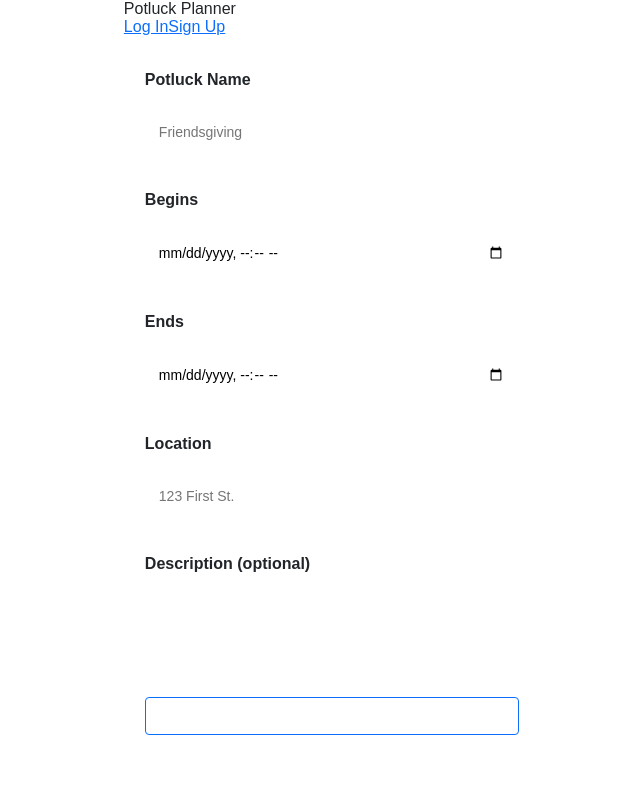
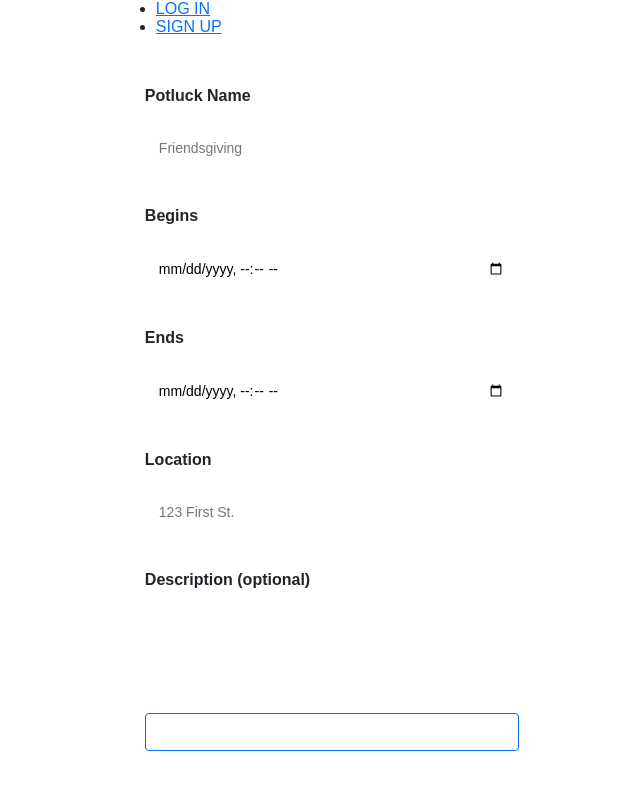
Before and after one commit to jessykim/potluck-planner, a React (Create React App) app: page /potlucks/add in a window 1280 px wide. Shown: the top 790 px of the page, without its empty margins (308-948 px from the left). Built offline with nearby package versions, Linux system fonts and the light colour scheme; no server answers.

Commit message:
change navbar by using NavLink

```diff
--- a/src/components/NavBar/NavBar.jsx
+++ b/src/components/NavBar/NavBar.jsx
@@ -1,27 +1,30 @@
-import { Link } from "react-router-dom";
+import { NavLink } from "react-router-dom"
+import styles from './NavBar.module.css'
 
 const NavBar = ({ user, handleLogout }) => {
+  const publicLinks = (
+    <ul>
+      <li><NavLink to="/login">LOG IN</NavLink></li>
+      <li><NavLink to="/signup">SIGN UP</NavLink></li>
+    </ul>
+  )
+
+  const protectedLinks = (
+    <ul>
+      <li><NavLink to="/logout" onClick={handleLogout}>LOG OUT</NavLink></li>
+      <li><NavLink to="/changePassword" onClick={handleLogout}>Change Password</NavLink></li>
+      <li><NavLink to="/potlucks">Potlucks</NavLink></li>
+      <li><NavLink to="/potlucks/add">Add Potluck</NavLink></li>
+      <li><NavLink to="/profiles">Profiles</NavLink></li>
+    </ul>
+  )
+
   return (
-    <>
-      <header className="App-header">
-        Potluck Planner
-        {user ?
-          <nav>
-            <Link to="/potlucks">Potlucks</Link>
-            <Link to="/potlucks/add">Add Potluck</Link>
-            <Link to="/profiles">Profiles</Link>
-            <Link to="/" onClick={handleLogout}>Log Out</Link>
-            <Link to="/changePassword">Change Password</Link>
-          </nav>
-        :
-          <nav>
-            <Link to="/login">Log In</Link>
-            <Link to="/signup">Sign Up</Link>
-          </nav>
-        }
-      </header>
-    </>
-  );
-};
+    <nav className={styles.container}>
+      <NavLink to={'/'}></NavLink>
+      {user ? protectedLinks : publicLinks}
+    </nav>
+  )
+}
 
-export default NavBar;
+export default NavBar
--- a/src/components/PotluckCard/PotluckCard.jsx
+++ b/src/components/PotluckCard/PotluckCard.jsx
@@ -6,6 +6,7 @@ import styles from './PotluckCard.module.css'
 // import AuthorInfo from "../AuthorInfo/AuthorInfo"
 
 const PotluckCard = ({ potluck }) => {
+  // console.log(potluck._id)
   return (
     <Link to={`/potlucks/${potluck._id}`}>
       <article className={styles.container}>
@@ -17,7 +18,7 @@ const PotluckCard = ({ potluck }) => {
           </span>
           {/* <AuthorInfo content={blog} /> */}
         </header>
-        <p>{potluck.description}</p>
+        <p>{potluck.start}</p>
       </article>
     </Link>
   )
--- a/src/pages/PotluckList/PotluckList.jsx
+++ b/src/pages/PotluckList/PotluckList.jsx
@@ -2,7 +2,7 @@ import styles from './PotluckList.module.css'
 import PotluckCard from "../../components/PotluckCard/PotluckCard"
 
 const PotluckList = (props) => {
-  // console.log('PotluckList props:', props)
+  // console.log('PotluckList props:', props.potlucks)
   return (
     <main className={styles.container}>
       {props.potlucks.map((potluck) => (
```
